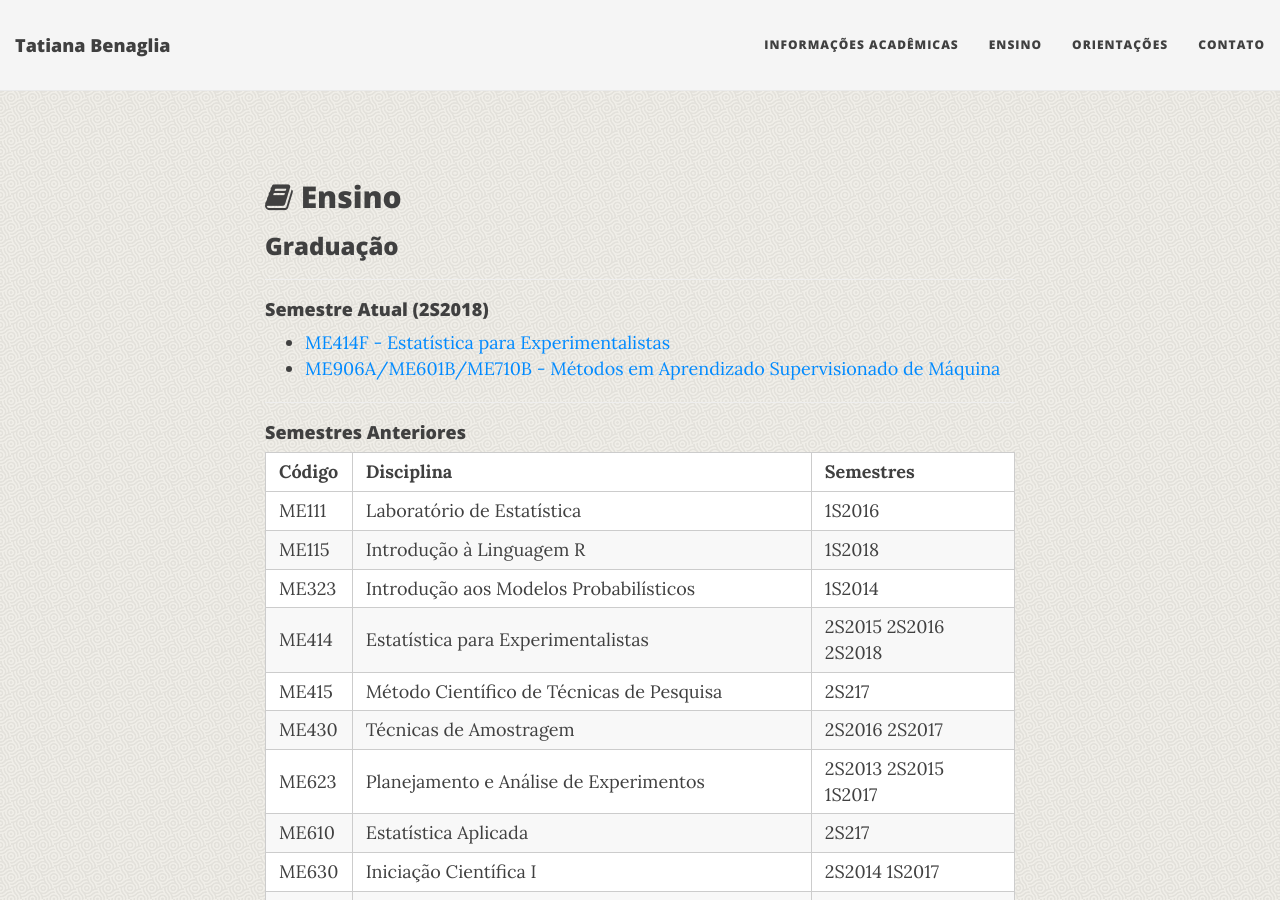
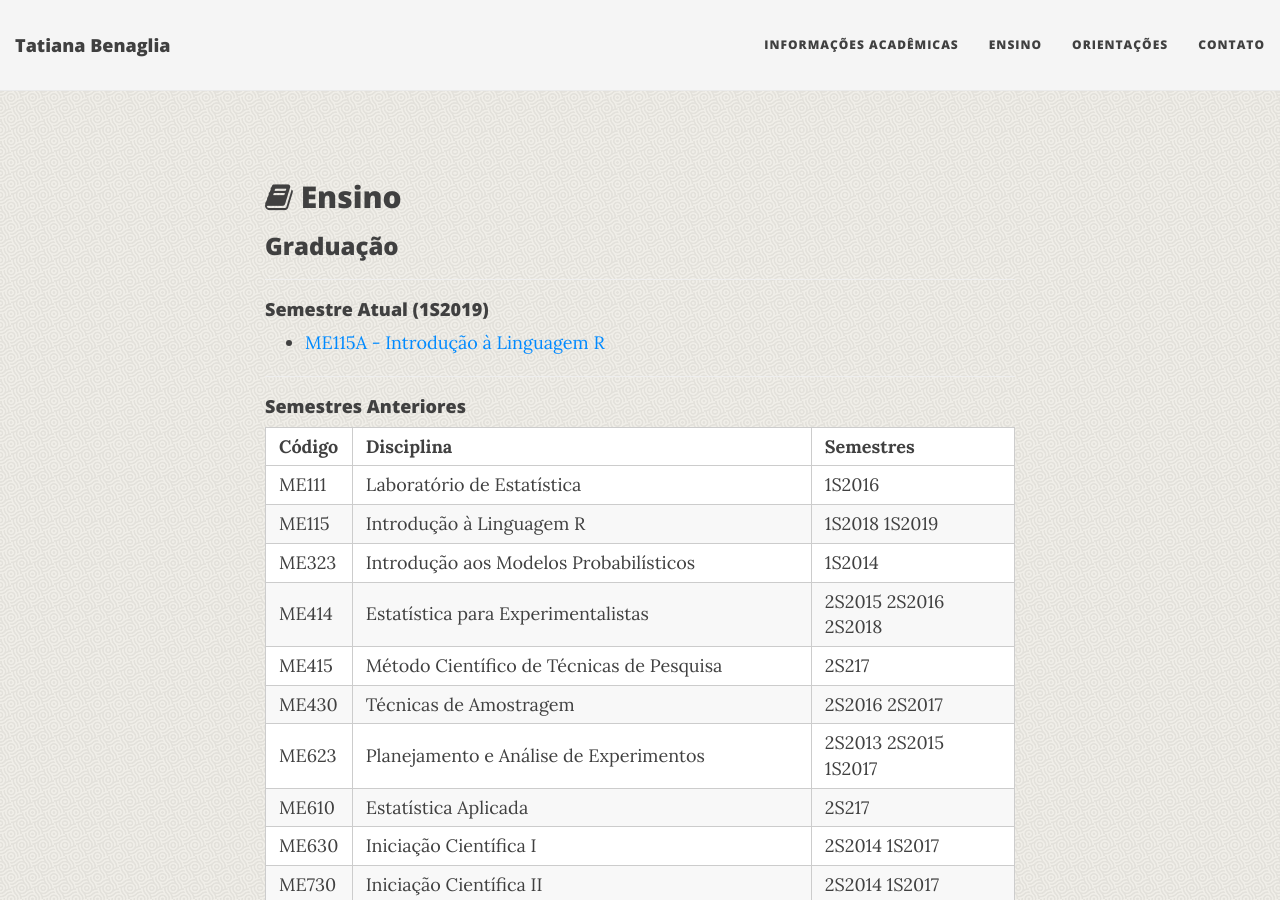
Before and after one commit to tatibenaglia/tatibenaglia.github.io, a Jekyll site: the page built from ensino.md, in a window 1280 px wide and 900 px high. Built offline with Jekyll 4.4.1, drawn with Linux system fonts in a browser that asks for light colours; nearby versions of some CDN libraries.

Commit message:
Update ensino com 1S2019

```diff
--- a/ensino.md
+++ b/ensino.md
@@ -9,9 +9,8 @@ use-site-title: false
 ### Graduação
 
 ----
-#### Semestre Atual (2S2018)
-* [ME414F - Estatística para Experimentalistas](http://www.ggte.unicamp.br/eam/course/view.php?id=8323)
-* [ME906A/ME601B/ME710B - Métodos em Aprendizado Supervisionado de Máquina](http://www.ggte.unicamp.br/eam/course/view.php?id=8326)
+#### Semestre Atual (1S2019)
+* [ME115A - Introdução à Linguagem R](http://www.ggte.unicamp.br/eam/course/view.php?id=11048)
 
 ----
 #### Semestres Anteriores
@@ -19,7 +18,7 @@ use-site-title: false
 | Código  | Disciplina   | Semestres  |
 | :------ |:------------ | :--------- |
 | ME111   | Laboratório de Estatística | 1S2016
-| ME115   | Introdução à Linguagem R   | 1S2018
+| ME115   | Introdução à Linguagem R   | 1S2018 1S2019
 | ME323   | Introdução aos Modelos Probabilísticos | 1S2014
 | ME414   | Estatística para Experimentalistas | 2S2015 2S2016 2S2018
 | ME415   | Método Científico de Técnicas de Pesquisa | 2S217
```
